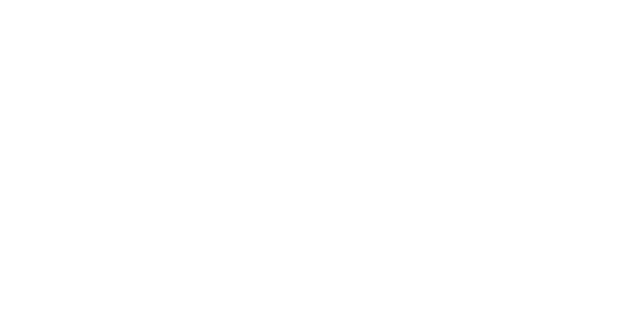
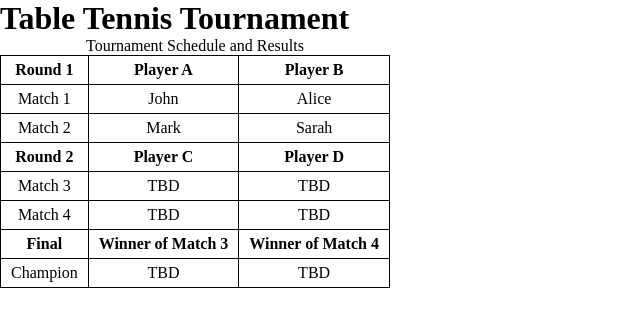
Before and after one commit to webdiv-rakib/my-test-repo, a plain HTML site: page table-tennis-tournament.html in a window 1280 px wide. Shown: the whole page, without its empty margins (0-640 px from the left). Drawn offline with Linux system fonts and the light colour scheme.

Commit message:
table tannis tournament table added

```diff
--- a/styles/practice.css
+++ b/styles/practice.css
@@ -6,3 +6,12 @@
 nav{
     margin-top: 20px;
 }
+
+td,th{
+    border: 1px solid;
+    padding: 5px 10px;
+    text-align: center;
+}
+table{
+    border-collapse: collapse;
+}
--- a/table-tennis-tournament.html
+++ b/table-tennis-tournament.html
@@ -4,7 +4,8 @@
 <head>
     <meta charset="UTF-8">
     <meta name="viewport" content="width=device-width, initial-scale=1.0">
-    <title>Document</title>
+    <link rel="stylesheet" href="styles/practice.css">
+    <title>Table Tennis Tournament</title>
 </head>
 
 <body>
@@ -12,7 +13,62 @@
 
     </header>
     <main>
-
+        <h1>Table Tennis Tournament</h1>
+        <table>
+            <caption>Tournament Schedule and Results</caption>
+            <thead>
+                <tr>
+                    <th>Round 1</th>
+                    <th>Player A</th>
+                    <th>Player B</th>
+                </tr>
+            </thead>
+            <tbody>
+                <tr>
+                    <td>Match 1</td>
+                    <td>John</td>
+                    <td>Alice</td>
+                </tr>
+                <tr>
+                    <td>Match 2</td>
+                    <td>Mark</td>
+                    <td>Sarah</td>
+                </tr>
+            </tbody>
+            <thead>
+                <tr>
+                    <th>Round 2</th>
+                    <th>Player C</th>
+                    <th>Player D</th>
+                </tr>
+            </thead>
+            <tbody>
+                <tr>
+                    <td>Match 3</td>
+                    <td>TBD</td>
+                    <td>TBD</td>
+                </tr>
+                <tr>
+                    <td>Match 4</td>
+                    <td>TBD</td>
+                    <td>TBD</td>
+                </tr>
+            </tbody>
+            <thead>
+                <tr>
+                    <th>Final</th>
+                    <th>Winner of Match 3</th>
+                    <th>Winner of Match 4</th>
+                </tr>
+            </thead>
+            <tbody>
+                <tr>
+                    <td>Champion</td>
+                    <td>TBD</td>
+                    <td>TBD</td>
+                </tr>
+            </tbody>
+        </table>
     </main>
     <footer>
 
```
